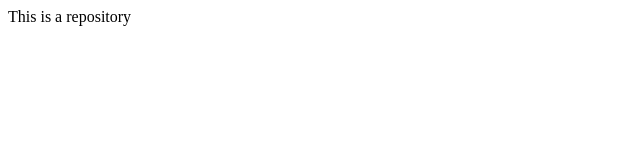
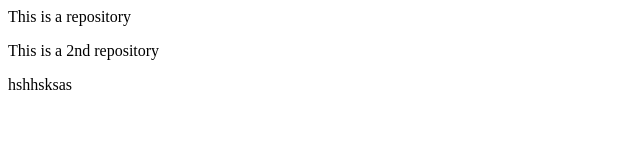
Before and after one commit to RanahFehmeed/LocalRepo, a plain HTML site: page index.html in a window 1280 px wide. Shown: the whole page, without its empty margins (0-640 px from the left). Drawn offline with Linux system fonts and the light colour scheme.

Commit message:
newFeature

```diff
--- a/index.html
+++ b/index.html
@@ -1 +1,3 @@
 <p>This is a repository</p>
+<p>This is a 2nd repository</p>
+<p>hshhsksas</p>
```
